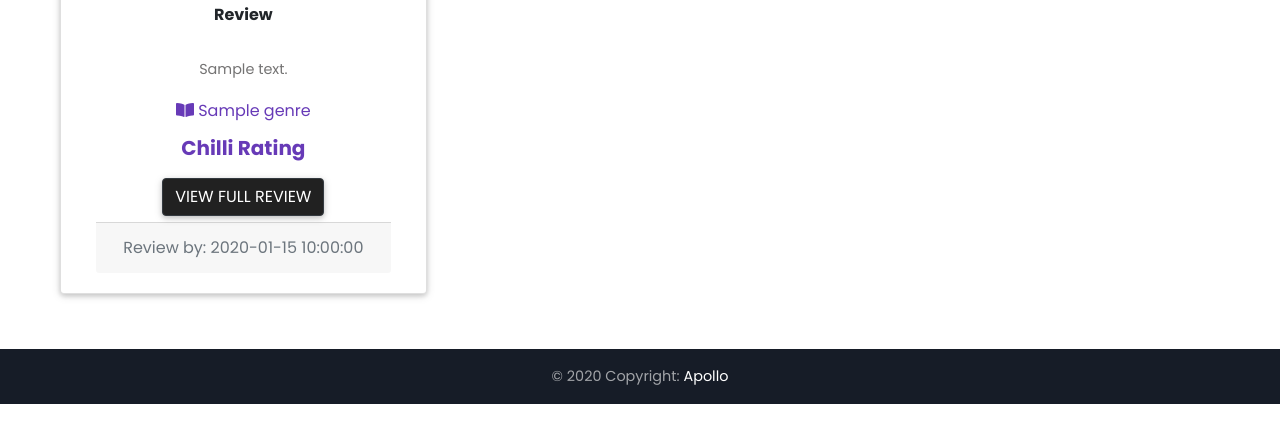
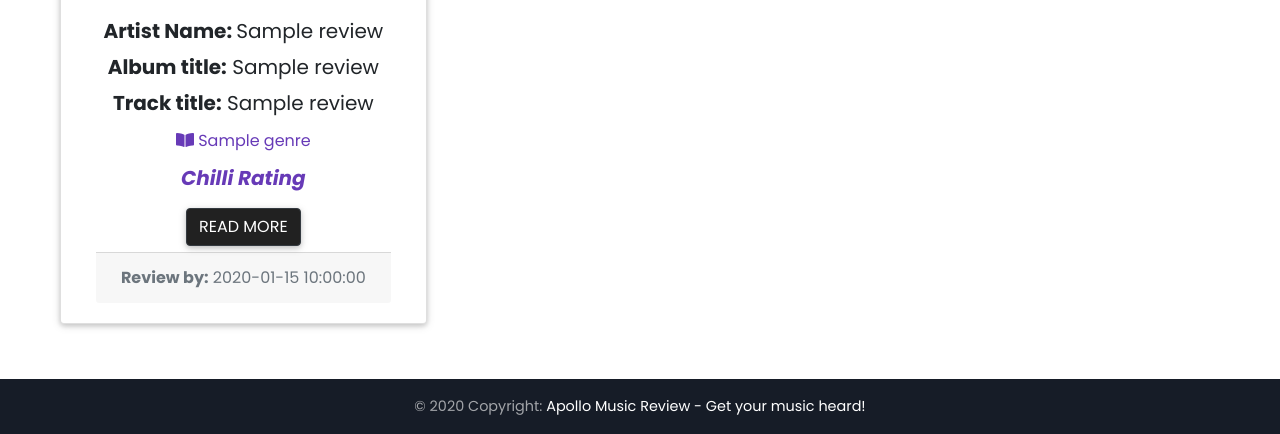
Before and after one commit to danielboots/apollo, a Flask app: page / in a window 1280 px wide. Shown: the part 900-1334 px from the top of the page. Before the commit the page ends 1304 px from the top, so only its background shows below. Run offline with Flask 2, Linux system fonts and the light colour scheme; a database or web service that is not in the repository returns one stand-in record (values such as "Sample title"); some libraries are stand-ins or nearby versions.

Commit message:
finished styling the view review page, for individual reviews. Removed Review text from main page and added button to return to reviews on review page for ease of use

```diff
--- a/static/css/style.css
+++ b/static/css/style.css
@@ -171,9 +171,11 @@
 
 .card-img-top {
     width: 100%;
-    height: 10vw;
+    height: 250px;
     object-fit: cover;
+
 }
+
 
 .flashes {
     font-weight: 600;
@@ -187,6 +189,16 @@
     margin-bottom: 25px;
 
 }
+
+.review-spacer {
+    padding: 5%;
+}
+
+.row-background {
+background-color: #fafafa;
+
+}
+
 
 .card-padding {
     padding: 5px;
--- a/templates/base.html
+++ b/templates/base.html
@@ -104,7 +104,7 @@
 
   <!-- Copyright -->
   <div class="footer-copyright text-center py-3">© 2020 Copyright:
-    <a href="#"> Apollo</a>
+    <a href="#"> Apollo Music Review - Get your music heard!</a>
   </div>
   <!-- Copyright -->
 
--- a/templates/reviews.html
+++ b/templates/reviews.html
@@ -64,43 +64,39 @@
 
 
                         <!-- Title -->
-                        <h5 class="card-title"> <strong>Artist Name: </strong> {{ reviews.artist_name }} </h5>
-                        <h5 class="card-title"> <strong>Album title:</strong>  {{ reviews.album_title }} </h5>
-                        <h5 class="card-title"> <strong>Track title:</strong>  {{ reviews.track_title }} </h5>
+                        <h5 class="card-title "> <strong>Artist Name: </strong> {{ reviews.artist_name }} </h5>
+                        <h5 class="card-title "> <strong>Album title:</strong>  {{ reviews.album_title }} </h5>
+                        <h5 class="card-title "> <strong>Track title:</strong>  {{ reviews.track_title }} </h5>
                         <!-- Text -->
-
-                        <h6> <strong>Review</strong> </h6><br>
-                        <p class="card-text ">{{ reviews.review }}</p>
-                        <!-- Label -->
                         <h6 class="deep-purple-text pb-2 pt-1"><i class="fas fa-book-open"></i> {{ reviews.genre }}</h6>
-                        <h5 class="card-title deep-purple-text" > <strong>Chilli Rating</strong> </h5>
+                        <h5 class="card-title deep-purple-text" > <strong> <em>Chilli Rating</em> </strong> </h5>
 
                         <!-- Working now using string instead of Boolean. -->
                         {% if reviews.hot_not == "1" %}
                         <i class="fas fa-pepper-hot red-text "></i>
-                        <h5 class="red-text">Mild Tingle</h5>
+                        <h6 class="red-text">Mild Tingle</h6>
                         {% elif reviews.hot_not == "2" %}
                         <i class="fas fa-pepper-hot red-text "></i>
                         <i class="fas fa-pepper-hot red-text"></i>
-                        <h5 class="red-text">Hey We getting hotter</h5>
+                        <h6 class="red-text">Hey We getting hotter</h6>
                         {% elif reviews.hot_not == "3" %}
                         <i class="fas fa-pepper-hot red-text"></i>
                         <i class="fas fa-pepper-hot red-text"></i>
                         <i class="fas fa-pepper-hot red-text"></i>
-                        <h5 class="red-text">Scorching</h5>
+                        <h6 class="red-text">Scorching</h6>
                         {% elif reviews.hot_not == "4" %}
                         <i class="fas fa-pepper-hot red-text"></i>
                         <i class="fas fa-pepper-hot red-text"></i>
                         <i class="fas fa-pepper-hot red-text"></i>
                         <i class="fas fa-pepper-hot red-text"></i>
-                       <h5 class="red-text">Firecracker</h5>
+                       <h6 class="red-text">Firecracker</h6>
                         {% elif reviews.hot_not == "5" %}
                         <i class="fas fa-pepper-hot red-text"></i>
                         <i class="fas fa-pepper-hot red-text"></i>
                         <i class="fas fa-pepper-hot red-text"></i>
                         <i class="fas fa-pepper-hot red-text"></i>
                         <i class="fas fa-pepper-hot red-text"></i>
-                        <h5 class="red-text">To Hot to handle</h5>
+                        <h6 class="red-text">To Hot to handle</h6>
                         {% endif %}
                         <div class="col text-center btn-spacer">
 
@@ -112,7 +108,7 @@
                         <div class="row">
 <div class="col">
 
-    <a href="{{ url_for('view_review', review_id=reviews._id) }}" class="btn btn-dark pill-btn">View Full Review</a>
+    <a href="{{ url_for('view_review', review_id=reviews._id) }}" class="btn btn-dark pill-btn">Read More</a>
 </div>
 
                         </div>
@@ -120,7 +116,7 @@
                         <!-- Card footer -->
                         <div class="col">
                         <div class="card-footer text-muted text-center">
-                            Review by: {{ reviews.created_by }}
+                            <strong>Review by:</strong>  {{ reviews.created_by }}
                         </div>
                         </div>
 
```
Also changed, not shown: templates/view_review.html (+22 -21 lines).
